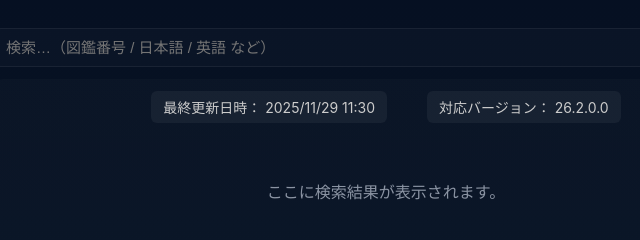
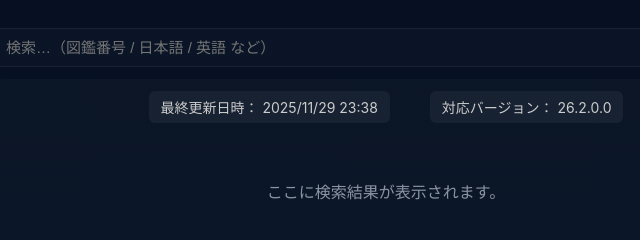
Before and after one commit to kitsune000256/kitsune000256.github.io, a plain HTML site: page index.html in a window 1280 px wide. Shown: the top 240 px of the page, 165-805 px from the left. Drawn offline with Linux system fonts and the light colour scheme.

Commit message:
🩹 日付変え忘れ

```diff
--- a/index.html
+++ b/index.html
@@ -29,7 +29,7 @@
       <main class="main">
         <section class="results-section">
           <div class="meta-info">
-            <div class="meta-item">最終更新日時： <span id="last-update">2025/11/29 11:30</span></div>
+            <div class="meta-item">最終更新日時： <span id="last-update">2025/11/29 23:38</span></div>
             <div class="meta-item">対応バージョン： <span id="version-info">26.2.0.0</span></div>
           </div>
 
```
